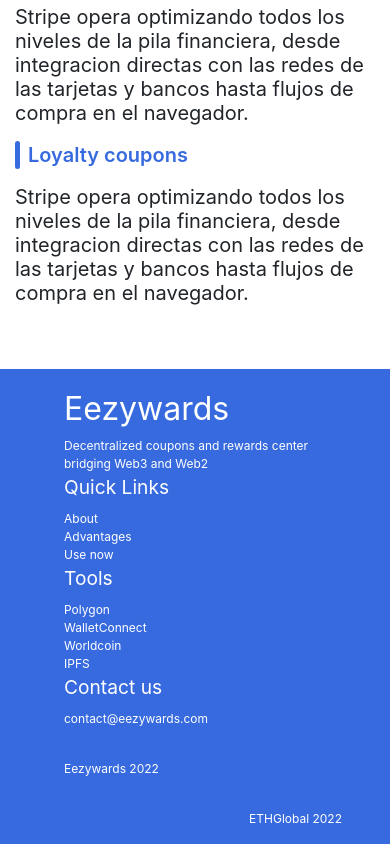
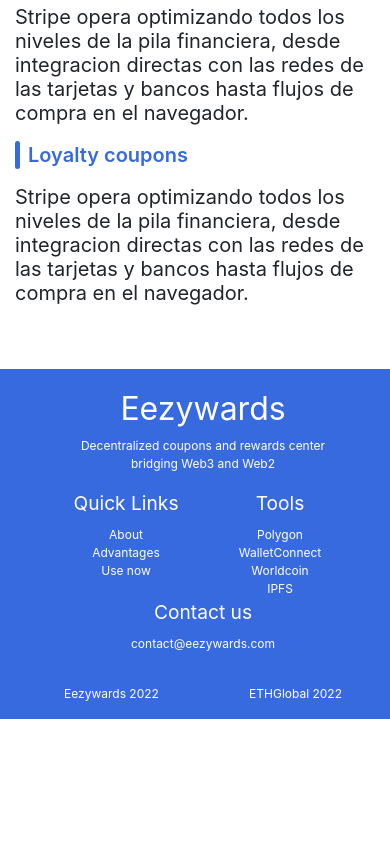
Before and after one commit to eezywards/user-app, a React (Create React App) app: page / in a window 390 px wide. Shown: the part 1682-2526 px from the top of the page. After the commit the page ends 2401 px from the top, so only its background shows below. Built offline with nearby package versions, Linux system fonts and the light colour scheme.

Commit message:
Footer responsiveness updated

```diff
--- a/src/css/footer.css
+++ b/src/css/footer.css
@@ -29,3 +29,20 @@
     padding-top: 2rem;
     text-align: right;
 }
+
+@media screen and (max-width: 600px) {
+    .col-sm-5{
+        text-align: center;
+    }
+    .col-sm-2{
+        text-align: center;
+        padding-top: 1rem;
+        width: 50%;
+    }
+    .col-sm-3{
+        text-align: center;
+    }
+    .col-sm-6{
+        width: 50%;
+    }
+  }
```
